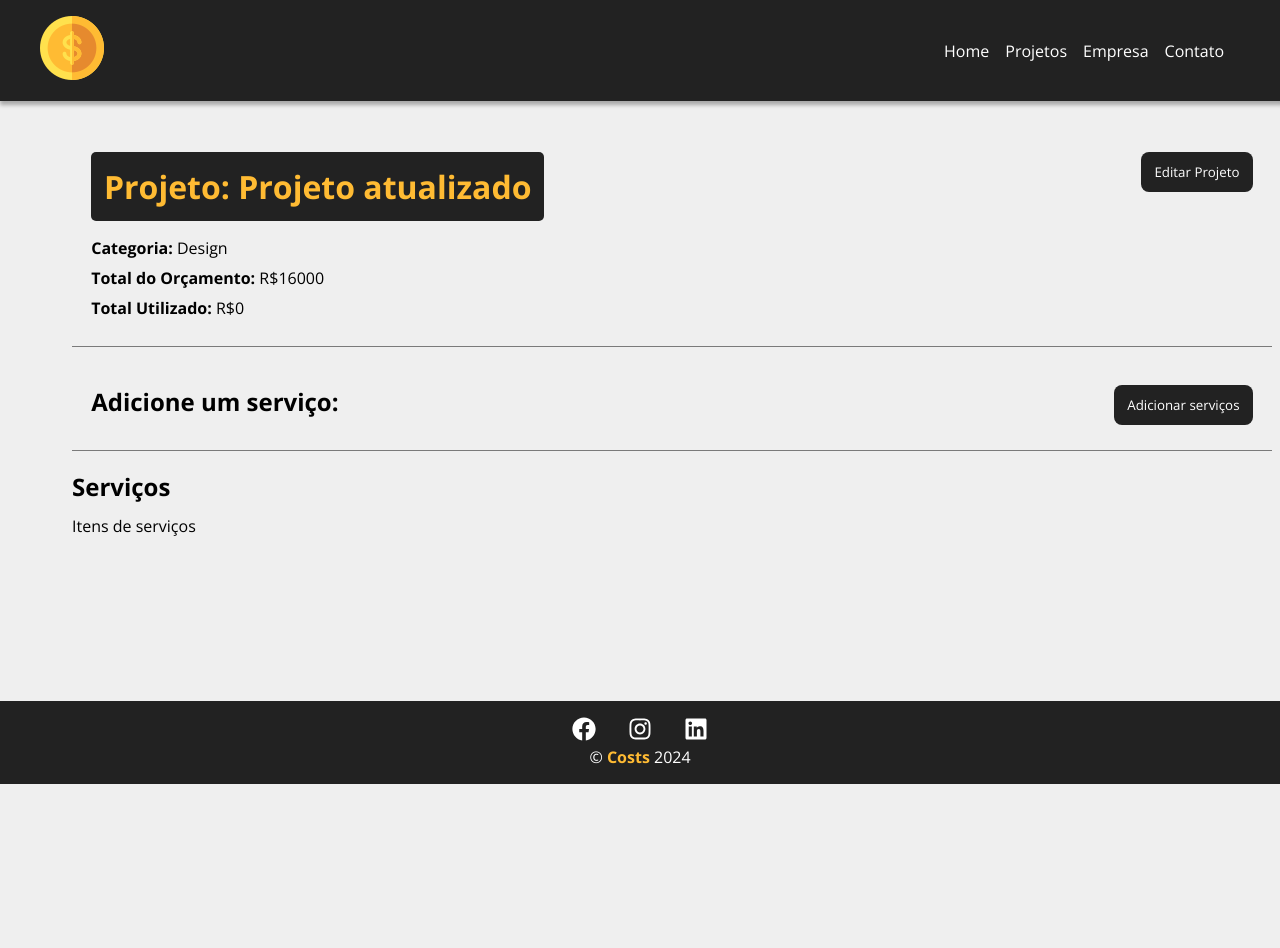
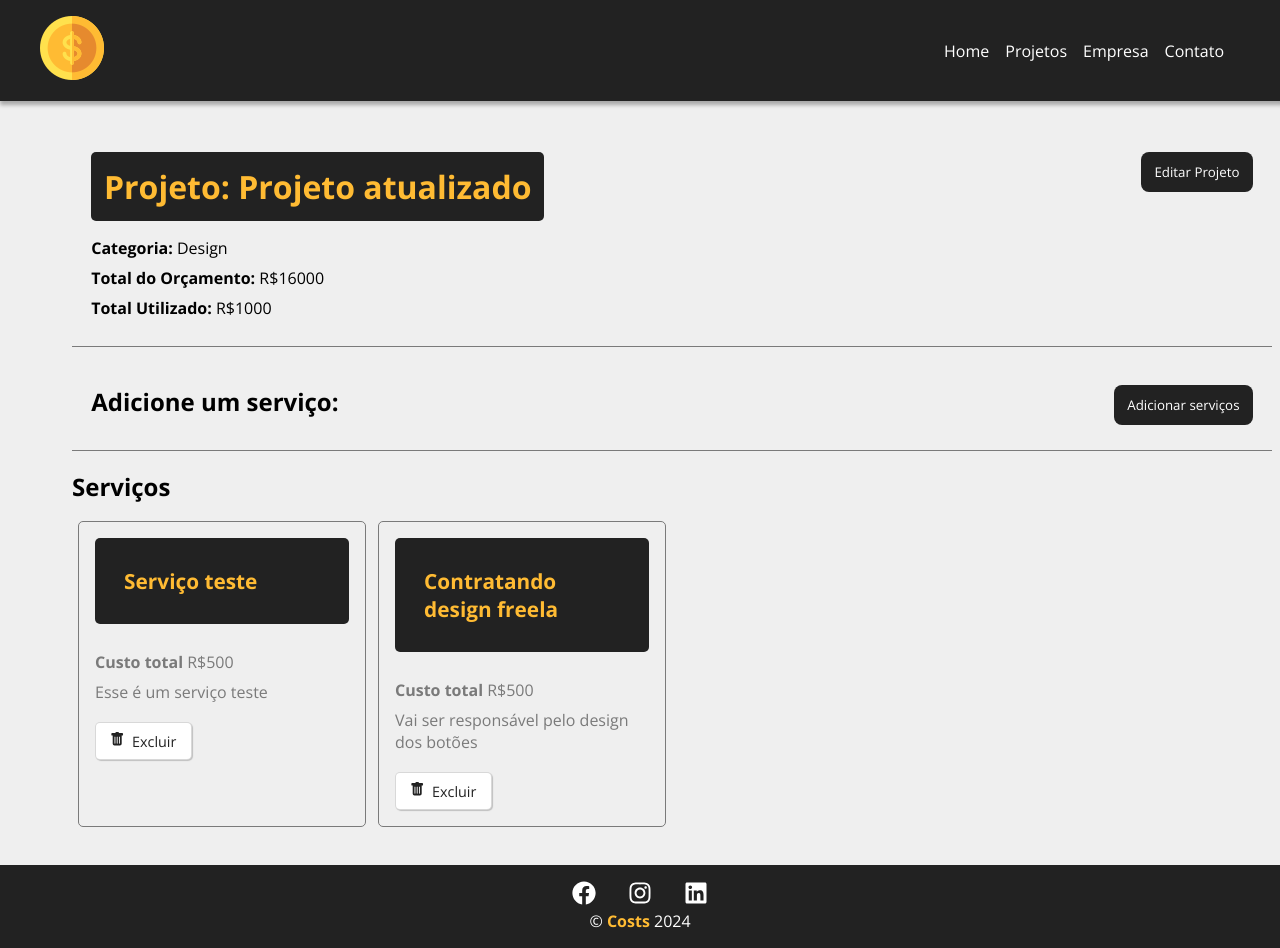
Before and after one commit to TawanDeodato/estudos-na-pratica-react, a React (Create React App) app in the folder costs/: page /project/54e5 in a window 1280 px wide. Shown: the top 948 px of the page. Before the commit the page ends 800 px from the top, so only its background shows below. Built offline with nearby package versions, Linux system fonts and the light colour scheme; data requests are answered from the project's data file.

Commit message:
Criando a exibição dos serviços dos projetos

```diff
--- a/costs/db.json
+++ b/costs/db.json
@@ -8,8 +8,21 @@
         "id": "3",
         "name": "Design"
       },
-      "cost": 0,
-      "services": []
+      "cost": 1000,
+      "services": [
+        {
+          "name": "Serviço teste",
+          "cost": "500",
+          "description": "Esse é um serviço teste",
+          "id": "fb4ecf12-9258-488a-b294-d61992bd6c86"
+        },
+        {
+          "name": "Contratando design freela",
+          "cost": "500",
+          "description": "Vai ser responsável pelo design dos botões",
+          "id": "5c255748-3eae-4d3c-9c6c-9ee260c86814"
+        }
+      ]
     }
   ],
   "categories": [
--- a/costs/src/components/pages/Project.js
+++ b/costs/src/components/pages/Project.js
@@ -8,11 +8,13 @@ import Loading from "../layout/Loading";
 import ProjectForm from "../projects/ProjectForm";
 import Message from "../layout/Message";
 import ServiceForm from "../service/ServiceForm";
+import ServiceCard from "../service/ServiceCard";
 
 function Project() {
   const { id } = useParams();
 
   const [project, setProject] = useState([]);
+  const [services, setServices] = useState([]);
   const [showProjectForm, setShowProjectForm] = useState(false);
   const [showServiceForm, setShowServiceForm] = useState(false);
   const [message, setMessage] = useState();
@@ -28,6 +30,7 @@ function Project() {
       .then((resp) => resp.json())
       .then((data) => {
         setProject(data);
+        setServices(data.services);
       })
       .catch((err) => console.log(err));
   }, [id]);
@@ -95,9 +98,13 @@ function Project() {
     })
       .then((resp) => resp.json())
       .then((data) => {
-        //exibir os serviços
+        setShowServiceForm(false)
       })
       .catch((err) => console.log(err));
+  }
+
+  function removeService() {
+
   }
 
   function toggleProjectForm() {
@@ -158,7 +165,18 @@ function Project() {
             </div>
             <h2>Serviços</h2>
             <Container customClass="start">
-              <p>Itens de serviços</p>
+              {services.length > 0 &&
+                services.map((service) => (
+                  <ServiceCard
+                    id={service.id}
+                    name={service.name}
+                    cost={service.cost}
+                    description={service.description}
+                    key={service.id}
+                    handleRemove={removeService}
+                  />
+                ))}
+              {services.length === 0 && <p>Não há serviços cadastrados!</p>}
             </Container>
           </Container>
         </div>
--- /dev/null
+++ b/costs/src/components/service/ServiceCard.js
@@ -0,0 +1,26 @@
+import styles from "../projects/ProjectsCard.module.css";
+import { BsFillTrashFill } from "react-icons/bs";
+
+function ServiceCard({ id, name, cost, description, handleRemove }) {
+  const remove = (evt) => {
+    return;
+  };
+
+  return (
+    <div className={styles.project_card}>
+      <h4>{name}</h4>
+      <p>
+        <span>Custo total</span> R${cost}
+      </p>
+      <p>{description}</p>
+      <div className={styles.project_card_actions}>
+        <button onClick={remove}>
+          <BsFillTrashFill />
+          Excluir
+        </button>
+      </div>
+    </div>
+  );
+}
+
+export default ServiceCard;
```
